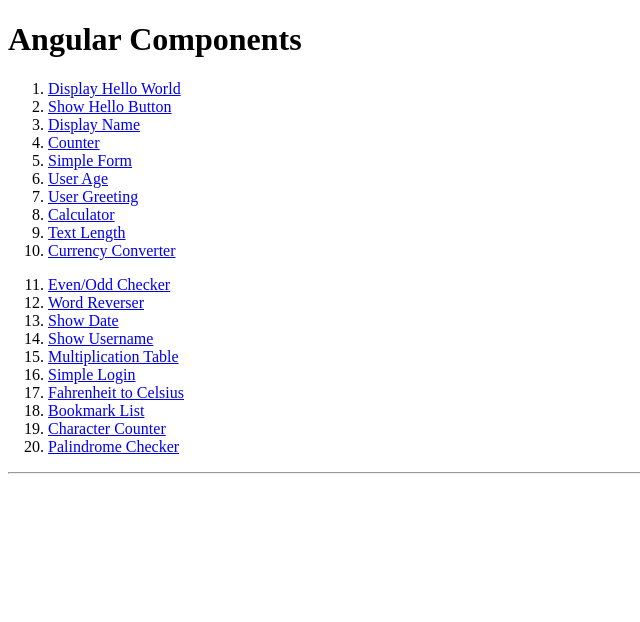
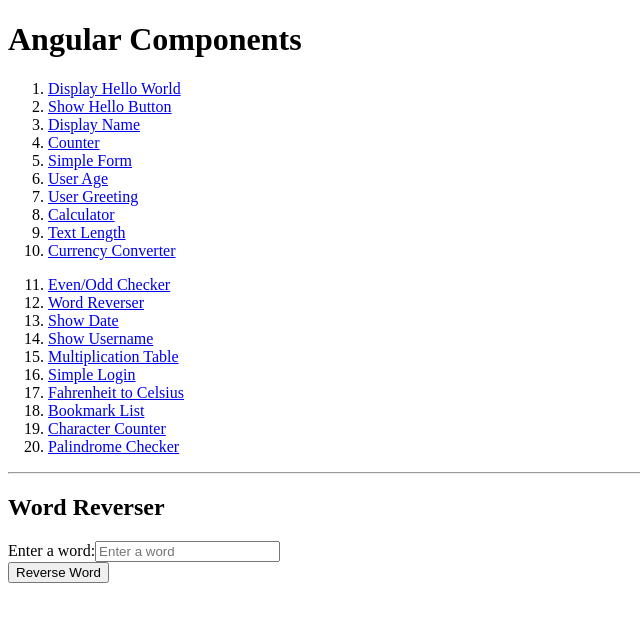
Before and after one commit to SVFC-Travel-Booking-System/Angular-Components, an Angular app: page /word-reverser in a window 1280 px wide. Before the commit this address led to /. Shown: the top 622 px of the page, without its empty margins (0-640 px from the left). Built offline with nearby package versions, Linux system fonts and the light colour scheme.

Commit message:
#12 Reverse an input word and display it

```diff
--- a/src/app/app-routing.module.ts
+++ b/src/app/app-routing.module.ts
@@ -11,6 +11,7 @@
 import { TextlengthComponent } from './components/textlength/textlength.component';
 import { CurrencyconverterComponent } from './components/currencyconverter/currencyconverter.component';
 import { EvenoddcheckerComponent } from './components/evenoddchecker/evenoddchecker.component';
+import { WordreverserComponent } from './components/wordreverser/wordreverser.component';
 
 const routes: Routes = [
   { path: 'display-hello-world', component: DisplayhelloworldComponent },
@@ -24,6 +25,7 @@
   { path: 'text-length', component: TextlengthComponent },
   { path: 'currency-converter', component: CurrencyconverterComponent },
   { path: 'even-odd-checker', component: EvenoddcheckerComponent },
+  { path: 'word-reverser', component: WordreverserComponent },
 
 
 ];
--- a/src/app/app.module.ts
+++ b/src/app/app.module.ts
@@ -15,6 +15,7 @@
 import { TextlengthComponent } from './components/textlength/textlength.component';
 import { CurrencyconverterComponent } from './components/currencyconverter/currencyconverter.component';
 import { EvenoddcheckerComponent } from './components/evenoddchecker/evenoddchecker.component';
+import { WordreverserComponent } from './components/wordreverser/wordreverser.component';
 
 
 @NgModule({
@@ -31,6 +32,7 @@
     TextlengthComponent,
     CurrencyconverterComponent,
     EvenoddcheckerComponent,
+    WordreverserComponent,
 
 
 
--- /dev/null
+++ b/src/app/components/wordreverser/wordreverser.component.html
@@ -0,0 +1,19 @@
+<div>
+    <h2>Word Reverser</h2>
+
+    <!-- Form -->
+    <form (ngSubmit)="reverseWord()">
+        <div>
+            <label for="wordInput">Enter a word:</label>
+            <input id="wordInput" type="text" [(ngModel)]="word" name="wordInput" placeholder="Enter a word" required />
+        </div>
+
+        <button type="submit">Reverse Word</button>
+    </form>
+
+    <!-- Display reversed word -->
+    <div *ngIf="reversedWord">
+        <h3>Reversed Word:</h3>
+        <p>{{ reversedWord }}</p>
+    </div>
+</div>
--- /dev/null
+++ b/src/app/components/wordreverser/wordreverser.component.ts
@@ -0,0 +1,17 @@
+import { Component } from '@angular/core';
+
+@Component({
+  selector: 'app-wordreverser',
+  templateUrl: './wordreverser.component.html',
+  styleUrl: './wordreverser.component.css'
+})
+export class WordreverserComponent {
+  word: string = '';
+  reversedWord: string = '';
+
+  // Method to reverse the word
+  reverseWord() {
+    this.reversedWord = this.word.split('').reverse().join('');
+  }
+
+}
```
Also changed, not shown: src/app/components/wordreverser/wordreverser.component.css (added), 1 other file (tests, documents, lock files or other folders).
